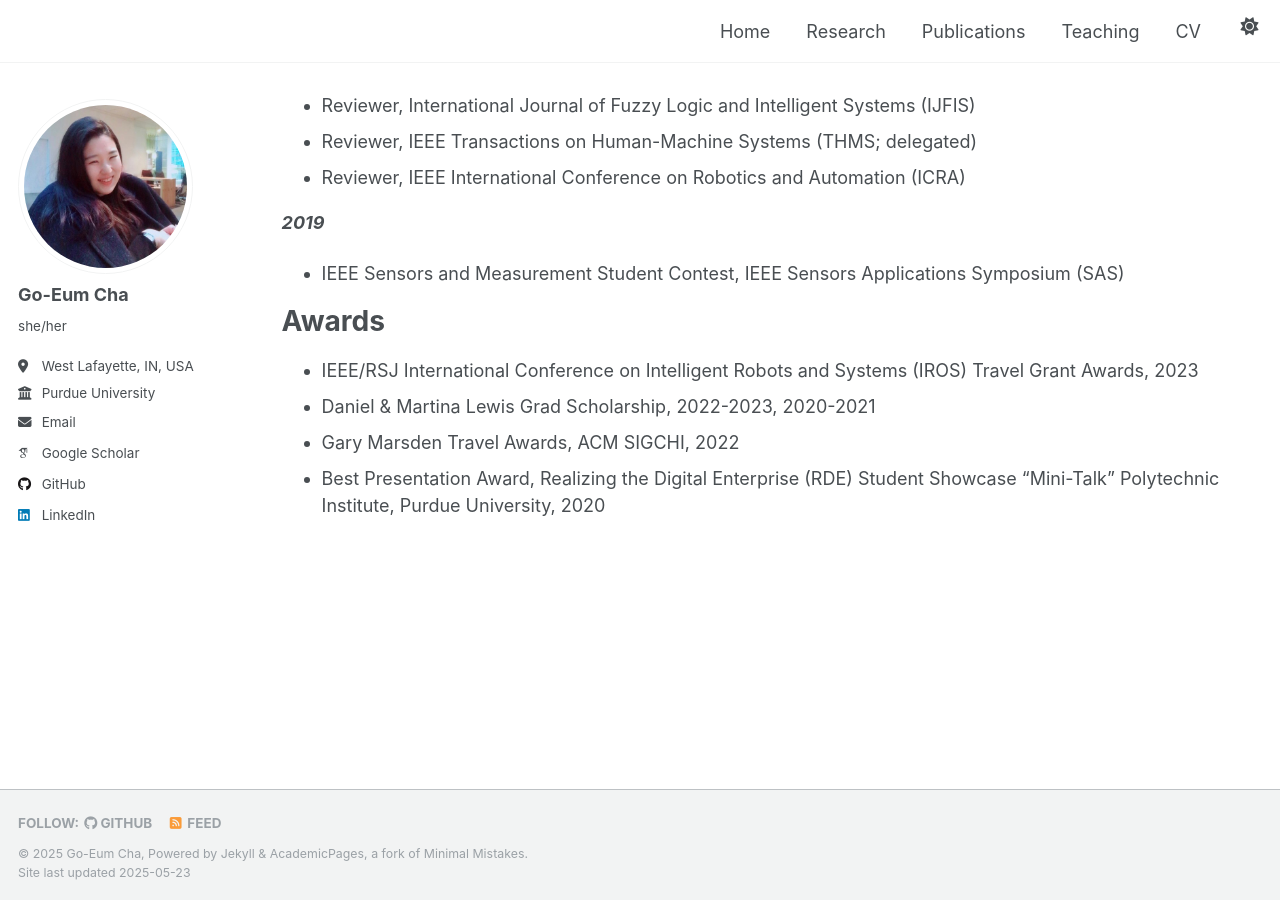
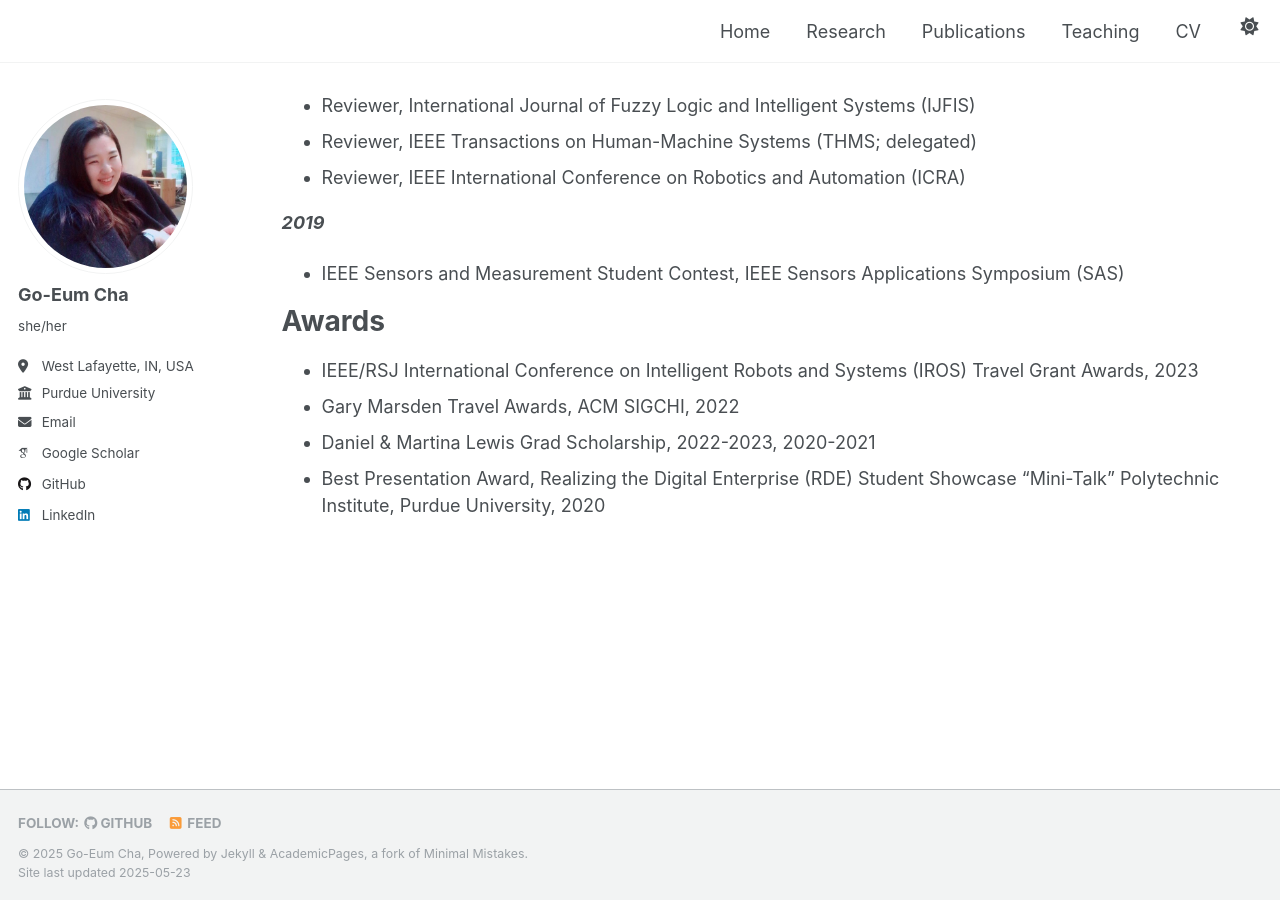
Before and after one commit to chagom/chagom.github.io, a Jekyll site: the page built from _pages/cv.md, in a window 1280 px wide and 900 px high, scrolled down 1270 px. Built offline with Jekyll 4.4.1, drawn with Linux system fonts in a browser that asks for light colours; some web fonts are replaced.

Commit message:
cv updated

```diff
--- a/_pages/cv.md
+++ b/_pages/cv.md
@@ -62,6 +62,6 @@ Professional Activities
 Awards
 ======
 * IEEE/RSJ International Conference on Intelligent Robots and Systems (IROS) Travel Grant Awards, 2023
+* Gary Marsden Travel Awards, ACM SIGCHI, 2022
 * Daniel & Martina Lewis Grad Scholarship, 2022-2023, 2020-2021
-* Gary Marsden Travel Awards, ACM SIGCHI, 2022
 * Best Presentation Award, Realizing the Digital Enterprise (RDE) Student Showcase “Mini-Talk” Polytechnic Institute, Purdue University, 2020
```
